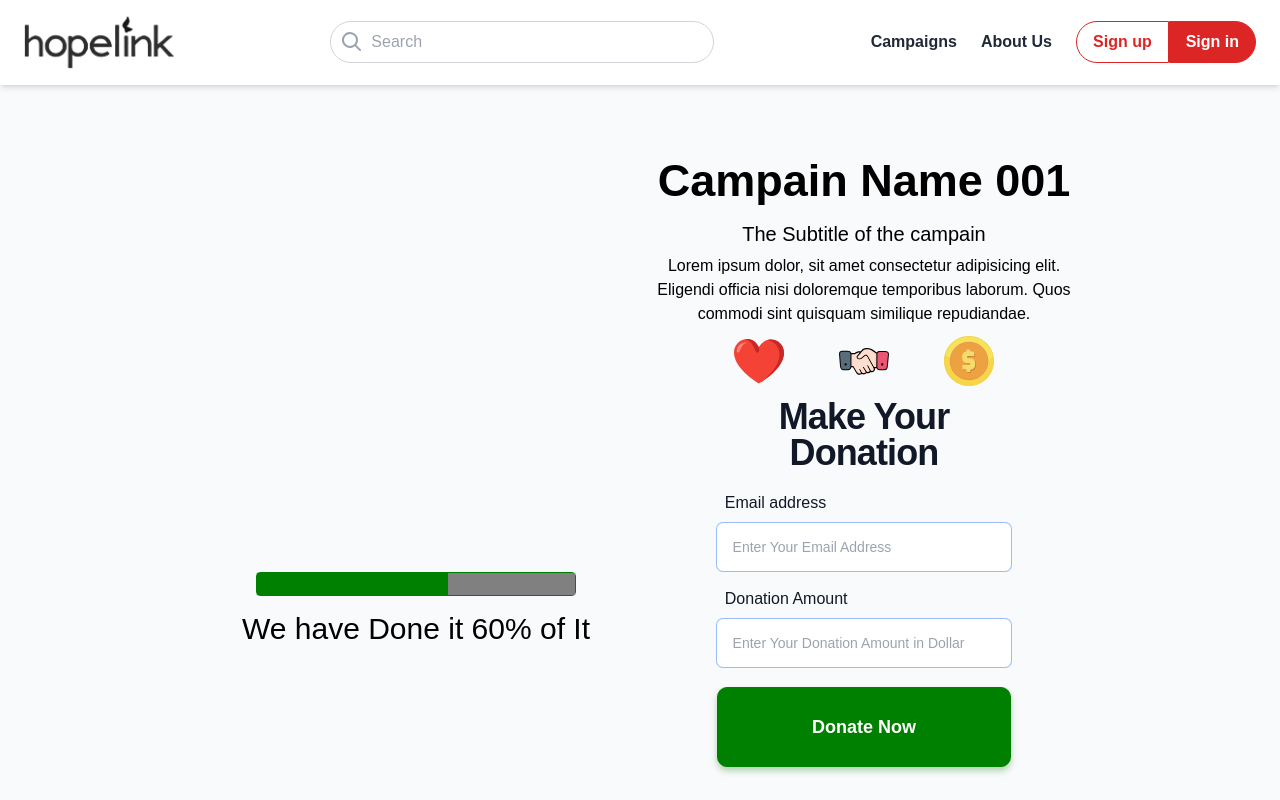
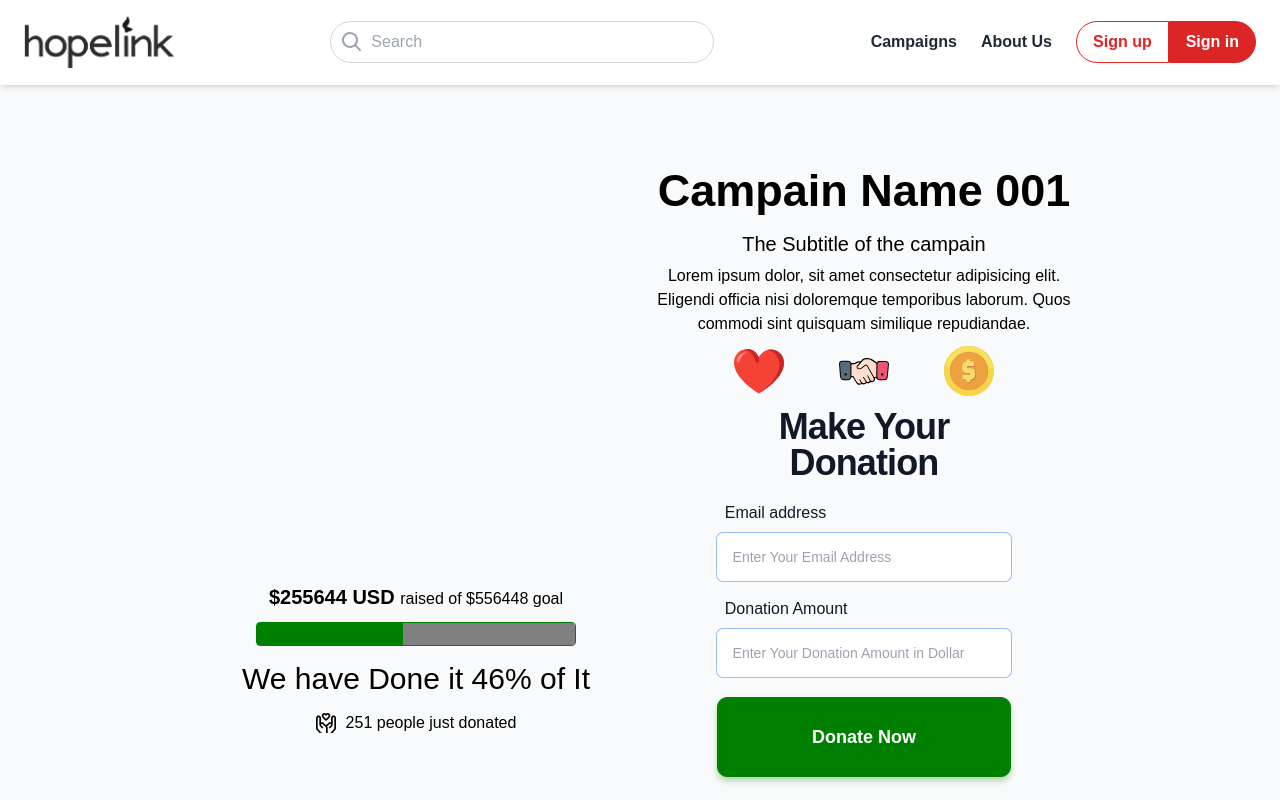
Before and after one commit to chithraka-kal/bettercore-fundraiser-web, a React (Create React App) app in the folder client/: page /campaigns/1 in a window 1280 px wide. Shown: the top 800 px of the page. Built offline with nearby package versions, Linux system fonts and the light colour scheme; no server answers.

Commit message:
update showdonationPage

```diff
--- a/client/src/Components/List/List.js
+++ b/client/src/Components/List/List.js
@@ -7,7 +7,7 @@ export default function h() {
       <table className="tableouter">
         <thead>
           <tr>
-            <th>Avetat</th>
+            <th>Avatar</th>
             <th>Gmail</th>
             <th>Amount</th>
           </tr>
--- a/client/src/Pages/ShowCampaign.css
+++ b/client/src/Pages/ShowCampaign.css
@@ -273,7 +273,8 @@ input_outer {
   width: fit-content;
   flex: 1;
   display: flex;
-  align-items: center;
+  align-items: safe;
+
   justify-content: flex-start;
   padding-left: 10%;
 }
@@ -303,3 +304,48 @@ input_outer {
 .amount {
   font-size: 15px;
 }
+
+.raised_amount {
+  font-size: 20px;
+}
+
+.innerRight {
+  padding-top: 10px;
+  padding-bottom: 20px;
+  border-radius: 10px;
+  transition: 1s;
+}
+.innerRight:hover {
+  -webkit-box-shadow: 14px 15px 54px -2px rgba(0, 0, 0, 0.75);
+  -moz-box-shadow: 14px 15px 54px -2px rgba(0, 0, 0, 0.75);
+  box-shadow: 14px 15px 54px -2px rgba(0, 0, 0, 0.75);
+}
+
+.innerRight:hover .progress_details {
+  border: 1px solid red;
+}
+
+.date {
+  align-items: flex-end;
+  border: 1px solid red;
+  bottom: 0px;
+}
+.donatedCont {
+  margin-top: 10px;
+  display: flex;
+  justify-content: center;
+  align-items: center;
+}
+
+.donatesicon {
+  margin-right: 10px;
+  height: 20px;
+  width: 20px;
+
+  background-image: url(../assets/images/hands-heart.png);
+  background-size: contain;
+  background-repeat: no-repeat;
+  align-items: center;
+  justify-content: center;
+  display: flex;
+}
--- a/client/src/Pages/ShowCampaign.js
+++ b/client/src/Pages/ShowCampaign.js
@@ -3,7 +3,11 @@ import "./ShowCampaign.css";
 import AlignItemsList from "../Components/List/List";
 export default function ShowCampain() {
   let Progress;
-  Progress = 0.6;
+
+  let goalAmount = 556448;
+  let raisedAmount = 255644;
+  Progress = raisedAmount / goalAmount;
+  let donatedPeopleCount = 251;
 
   return (
     <div className="cantainer">
@@ -13,10 +17,20 @@ export default function ShowCampain() {
             <div className="image"></div>
           </div>
           <div className="left_elements left_Bottom">
+            <p>
+              <span className="raised_amount">
+                <b>${raisedAmount} USD </b>
+              </span>
+              raised of ${goalAmount} goal
+            </p>
             <progress className="progress rounded" value={Progress} />
+            <div className="progress_details">
+              <p>We have Done it {Progress.toFixed(2) * 100}% of It</p>
+            </div>
 
-            <div className="progress_details">
-              <p>We have Done it {Progress * 100}% of It</p>
+            <div className="donatedCont">
+              <div className="donatesicon"></div>
+              {donatedPeopleCount} people just donated
             </div>
           </div>
         </div>
```
Also changed, not shown: client/src/assets/images/hands-heart.png (added).
